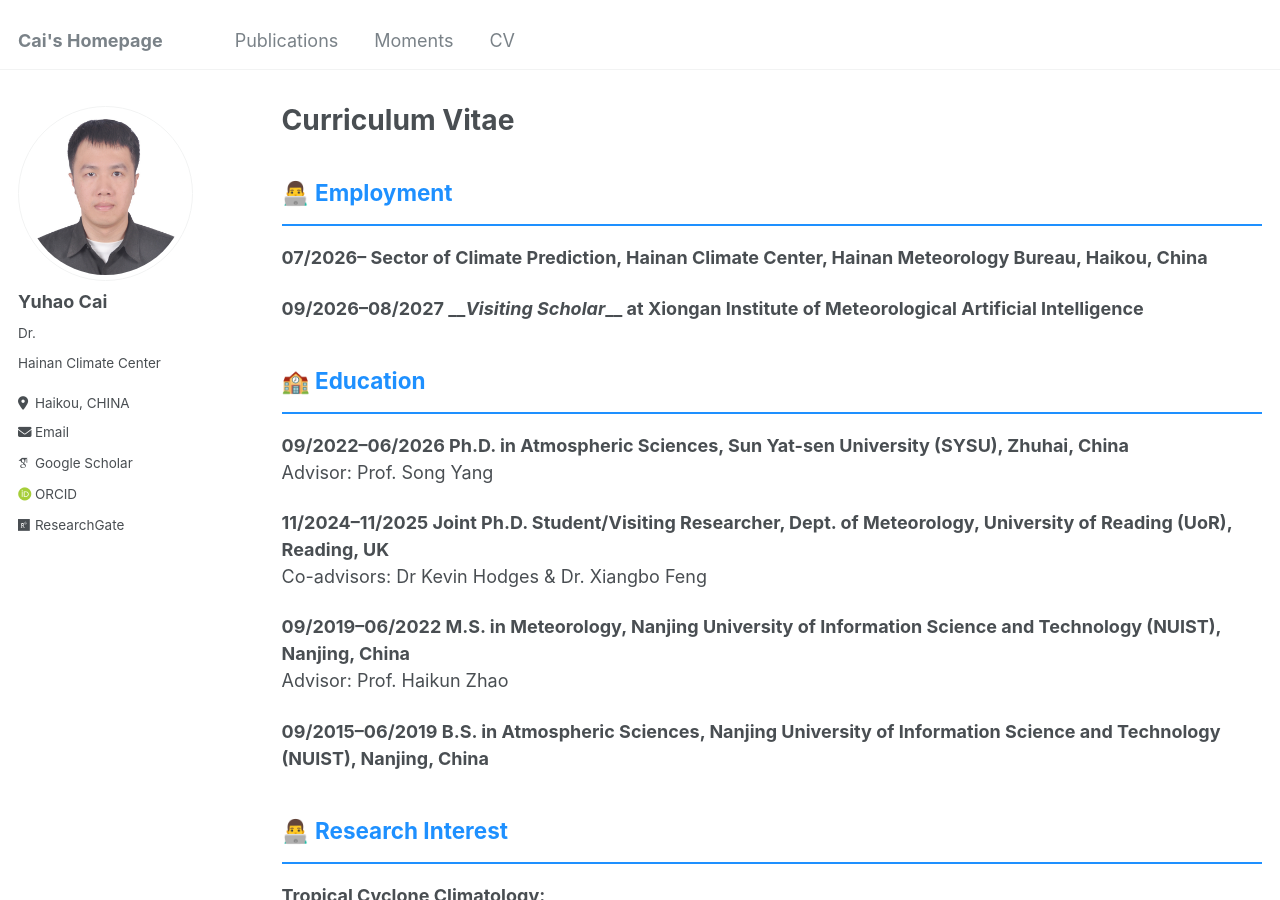
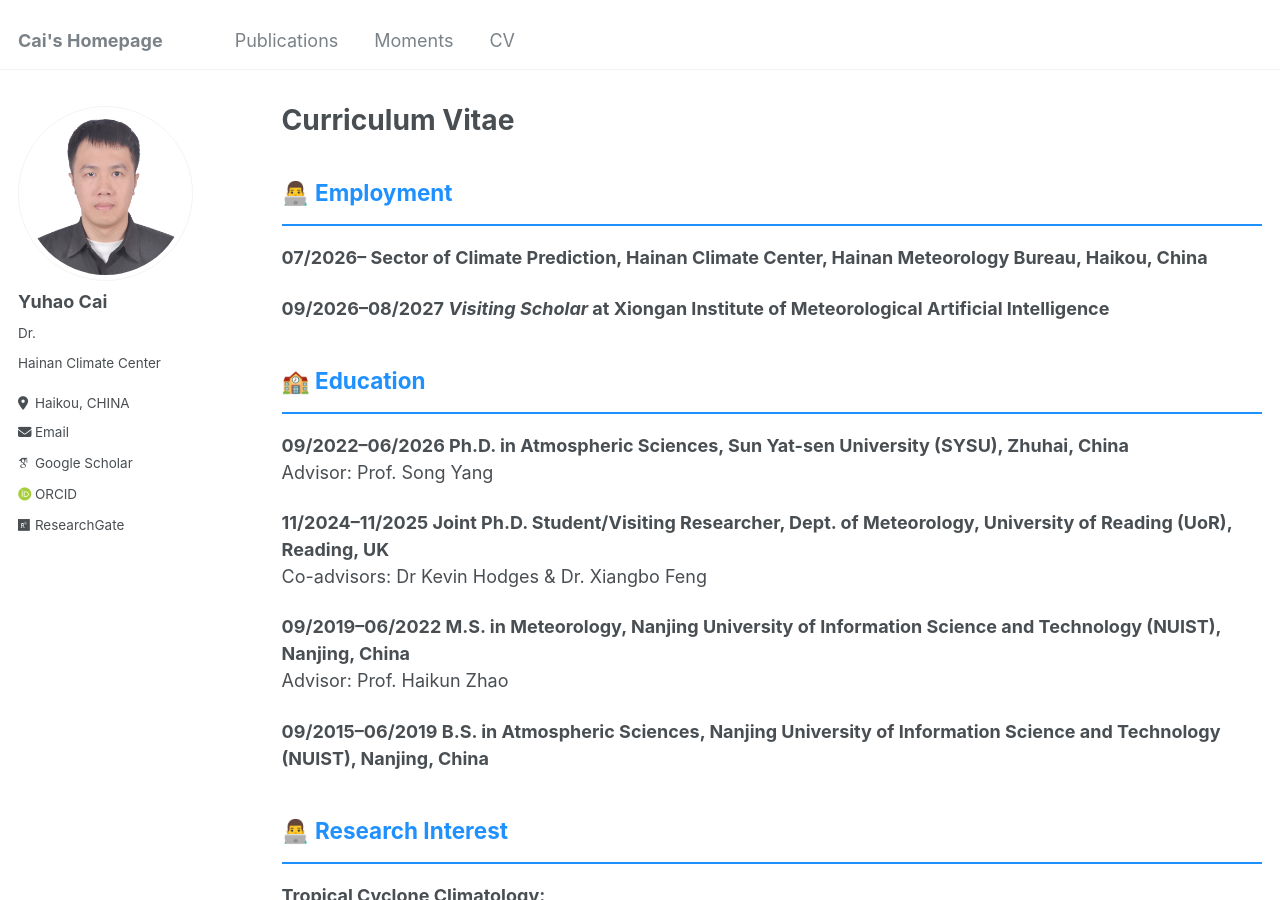
Before and after one commit to caiyh63/caiyh63.github.io, a Jekyll site: the page built from _pages/cv.md, in a window 1280 px wide and 900 px high. Built offline with Jekyll 4.4.1, drawn with Linux system fonts in a browser that asks for light colours; some web fonts are replaced.

Commit message:
Update cv.md

```diff
--- a/_pages/cv.md
+++ b/_pages/cv.md
@@ -14,7 +14,7 @@ redirect_from:
 
 **07/2026–	          Sector of Climate Prediction, Hainan Climate Center, Hainan Meteorology Bureau, Haikou, China** <br>
 
-**09/2026–08/2027	    ___Visiting Scholar___ at Xiongan Institute of Meteorological Artificial Intelligence** <br>
+**09/2026–08/2027	    _Visiting Scholar_ at Xiongan Institute of Meteorological Artificial Intelligence** <br>
 
 ## 🏫 <span style="color:#1E90FF">Education</span>
 <hr style="border: none; background-color: #1E90FF; height: 2px;"/>
```
